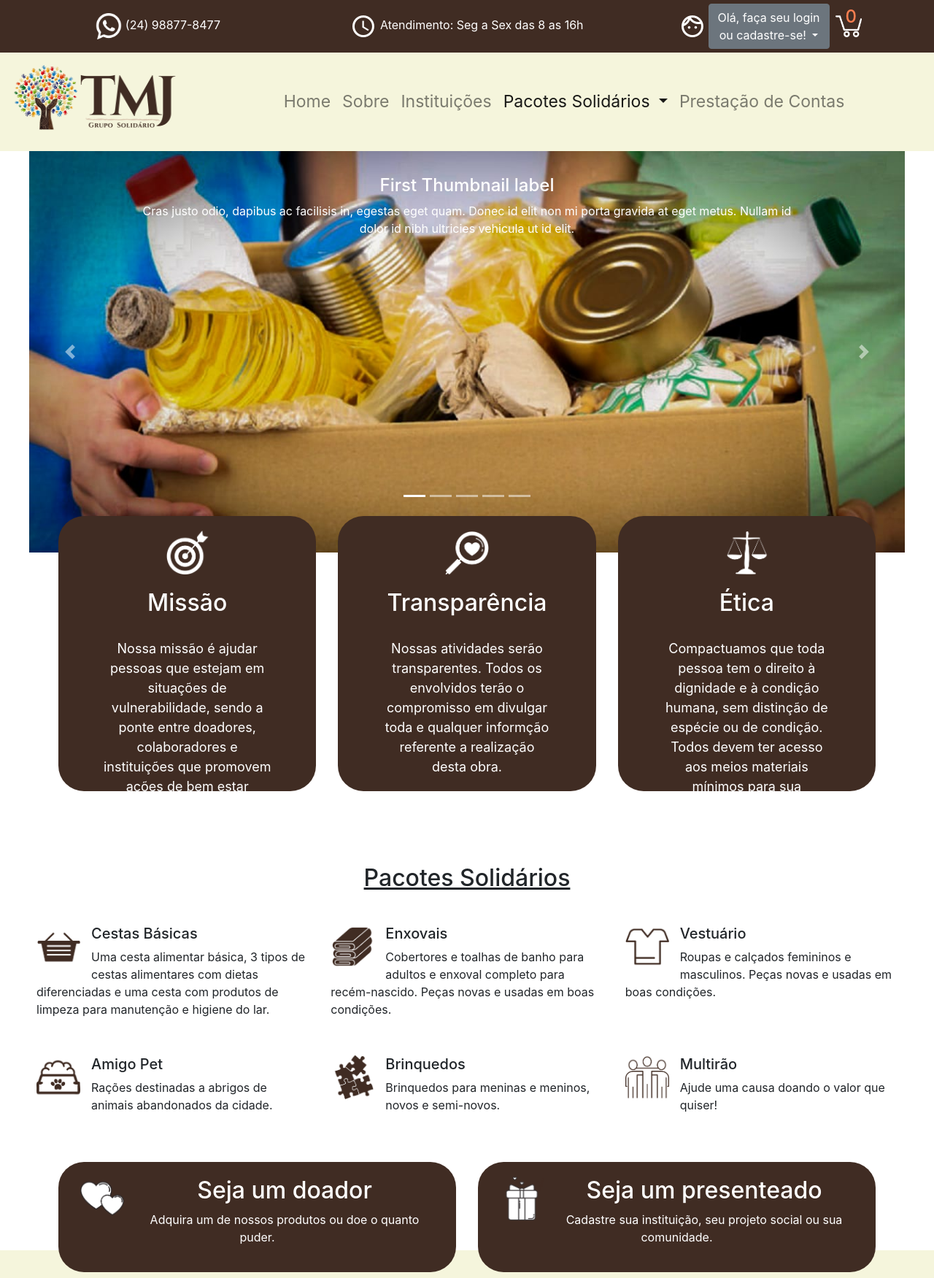
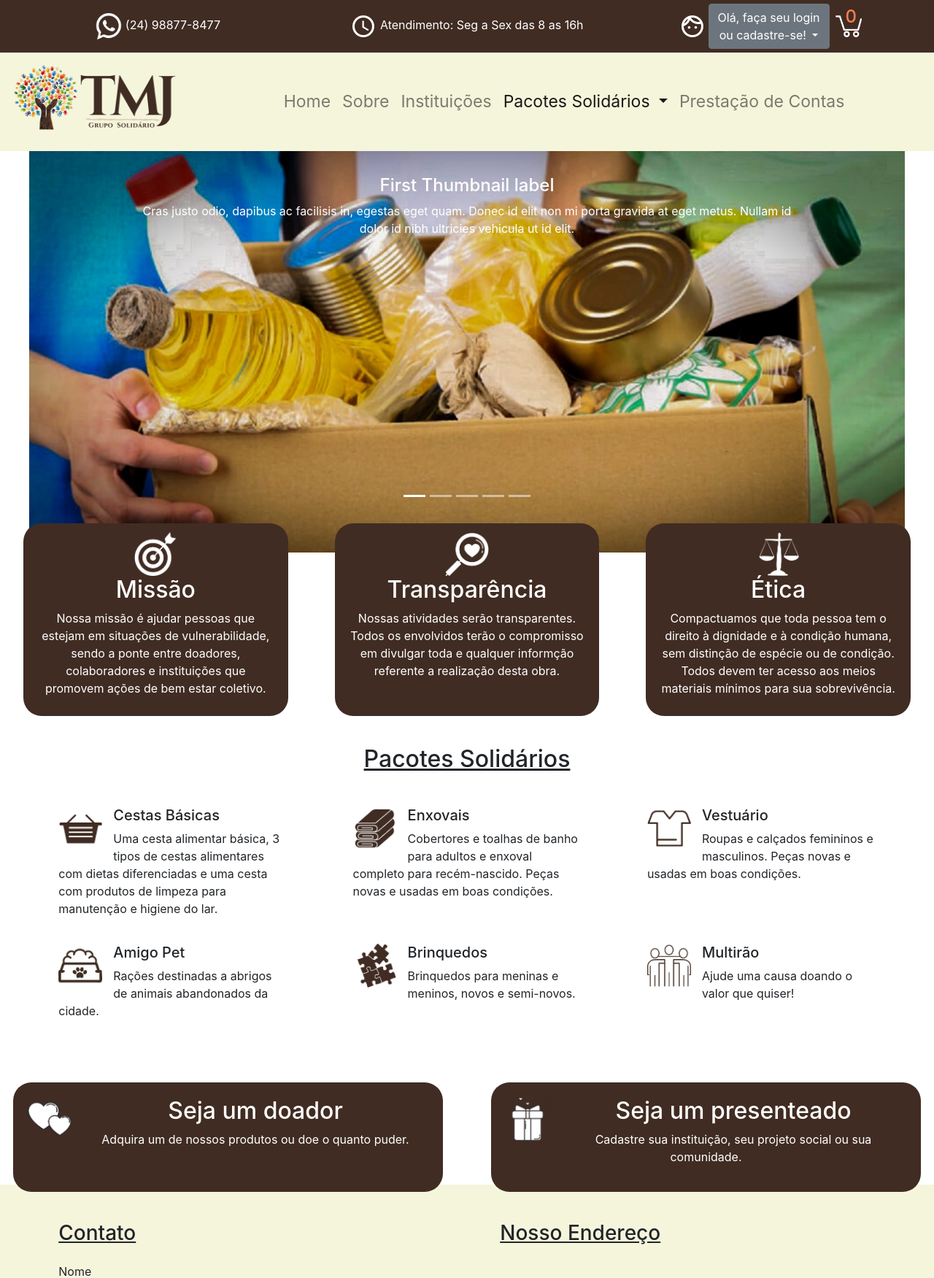
Before and after one commit to brjoaof/-Frontend1--Projeto-Final, a PHP site: page / in a window 1280 px wide. Shown: the top 1751 px of the page at 73% size. Run offline with PHP 8.4, Linux system fonts and the light colour scheme; grey boxes are pictures that could not be loaded.

Commit message:
ajustes no layout

```diff
--- a/css/estilo.css
+++ b/css/estilo.css
@@ -58,36 +58,31 @@ header .collapse .navbar-nav {
     margin-right: auto;
 }
 
-.foco .row {
-    margin-top: -50px;
-    padding-left: 80px;
-    padding-right: 80px;
+.foco .col-md-4  {
+    background-color: #402c23;
+    border-radius: 25px;
+    color: white;
+    text-align: center;
+    margin-bottom: 20px;
+    padding: 12px 20px 10px 20px;
 }
 
-.foco .card {
-    background-color: transparent;
-    border: none;
-}
-.foco .card-body  {
-    background-color: #402c23;
-    border-radius: 35px;
-    color: white;
-    height: 377px;
-    text-align: center;
-    padding-right: 30px;
-    padding-left: 30px;
+.foco .row {
+    margin: -40px 0 0 0;
 }
 
-.foco p {
-    margin-top: 30px;
-    margin-right: 30px;
-    margin-left: 30px;
-    font-size: 18px;
-}
-.foco h2 {
-    margin-top: 20px;
-    text-align:center;
-}
+@media (min-width: 768px){
+.col-md-4 {
+    max-width: 28.333333%;
+    margin: 0 auto;
+}}
+
+@media (min-width: 768px){
+.col-md-6 {
+    margin: 0 auto;
+    max-width: 45%;
+}}
+
 footer {
     background-color: #402c23;
     color: white;
@@ -110,8 +105,8 @@ footer {
 }
 
 .pacotes {
-    margin-top: 100px;
-    margin-bottom: 100px;
+    margin-top: 20px;
+    margin-bottom: 50px;
     margin-right: 50px;
     margin-left: 50px;
 
@@ -129,8 +124,8 @@ footer {
     margin-right: 15px;
 }
 
-.pacotes .row {
-    margin-bottom: 35px;
+.pacotes .col-md-4 {
+    margin-bottom: 20px;
 }
 .icon img {
     width: 60px;
@@ -171,24 +166,15 @@ footer .col-md-12 {
 .navbar-toggler {
     padding: 0;
 }
-.doarecebe .card-body  {
+.doarecebe .col-md-6  {
     background-color: #402c23;
-    border-radius: 35px;
+    border-radius: 25px;
     color: white;
     text-align: center;
-    padding-right: 30px;
-    padding-left: 30px;
-}
-.doarecebe .row {
-    margin-top: -50px;
-    padding-left: 80px;
-    padding-right: 80px;
+    padding: 20px;
+    margin-bottom: 20px;
 }
 
-.doarecebe .card {
-    background-color: transparent;
-    border: none;
-}
 .doarecebe .icon {
     width: 60px;
     height: 60px;
--- a/index.html
+++ b/index.html
@@ -194,39 +194,24 @@
                     </div>
                 </div>
             </div>
-            <a class="carousel-control-prev" href="#carousel-281452" data-slide="prev"><span
-                    class="carousel-control-prev-icon"></span> <span class="sr-only">Previous</span></a>
-            <a class="carousel-control-next" href="#carousel-281452" data-slide="next"><span
-                    class="carousel-control-next-icon"></span> <span class="sr-only">Next</span></a>
         </div>
     </section>
 
     <section class="foco">
-        <!-- <div class="container"> -->
          <div class="row">
             <div class="col-md-4">
-                <div class="card">
-                    <div class="card-body">
                 <img src="img/missao.png" width="60px" alt="">
                 <h2>Missão</h2>
                 <p>Nossa missão é ajudar pessoas que estejam em situações de vulnerabilidade, sendo a ponte
                 entre doadores, colaboradores e instituições que promovem ações de bem estar coletivo.</p>
             </div>
-                </div>
-            </div>
             <div class="col-md-4">
-                <div class="card">
-                    <div class="card-body">
                 <img src="img/transparencia.png" width="60px" alt="">
                 <h2>Transparência</h2>
                 <p>Nossas atividades serão transparentes. Todos os envolvidos terão o compromisso em divulgar
                 toda e qualquer informção referente a realização desta obra.</p>
             </div>
-                </div>
-            </div>
             <div class="col-md-4">
-                <div class="card">
-                    <div class="card-body">
                 <img src="img/etica.png" width="60px" alt="">
                 <h2>Ética</h2>
                 <p>Compactuamos que toda pessoa tem o direito à dignidade e à condição humana, sem distinção de
@@ -234,9 +219,6 @@
                 sobrevivência.</p>
             </div>
         </div>
-            </div>
-        </div>
-        <!-- </div> -->
     </section>
 
     <section class="pacotes">
@@ -304,26 +286,18 @@
     <section class="doarecebe">
         <div class="row">
             <div class="col-md-6">
-                <div class="card">
-                    <div class="card-body">
                 <div class="icon">
                     <img src="img/presenteado.png" alt="Logo de doador">
                 </div>
                 <h2>Seja um doador</h2>
                 <p>Adquira um de nossos produtos ou doe o quanto puder.</p>
             </div>
-                </div>
-            </div>
             <div class="col-md-6">
-                <div class="card">
-                    <div class="card-body">
                 <div class="icon">
                     <img src="img/doador.png" alt="Logo de presenteado">
                 </div>
                 <h2>Seja um presenteado</h2>
                 <p>Cadastre sua instituição, seu projeto social ou sua comunidade.</p>
-                    </div>
-                </div>
             </div>
         </div>
     </section>
```
Lines whose indentation alone changed are shown as unchanged.
